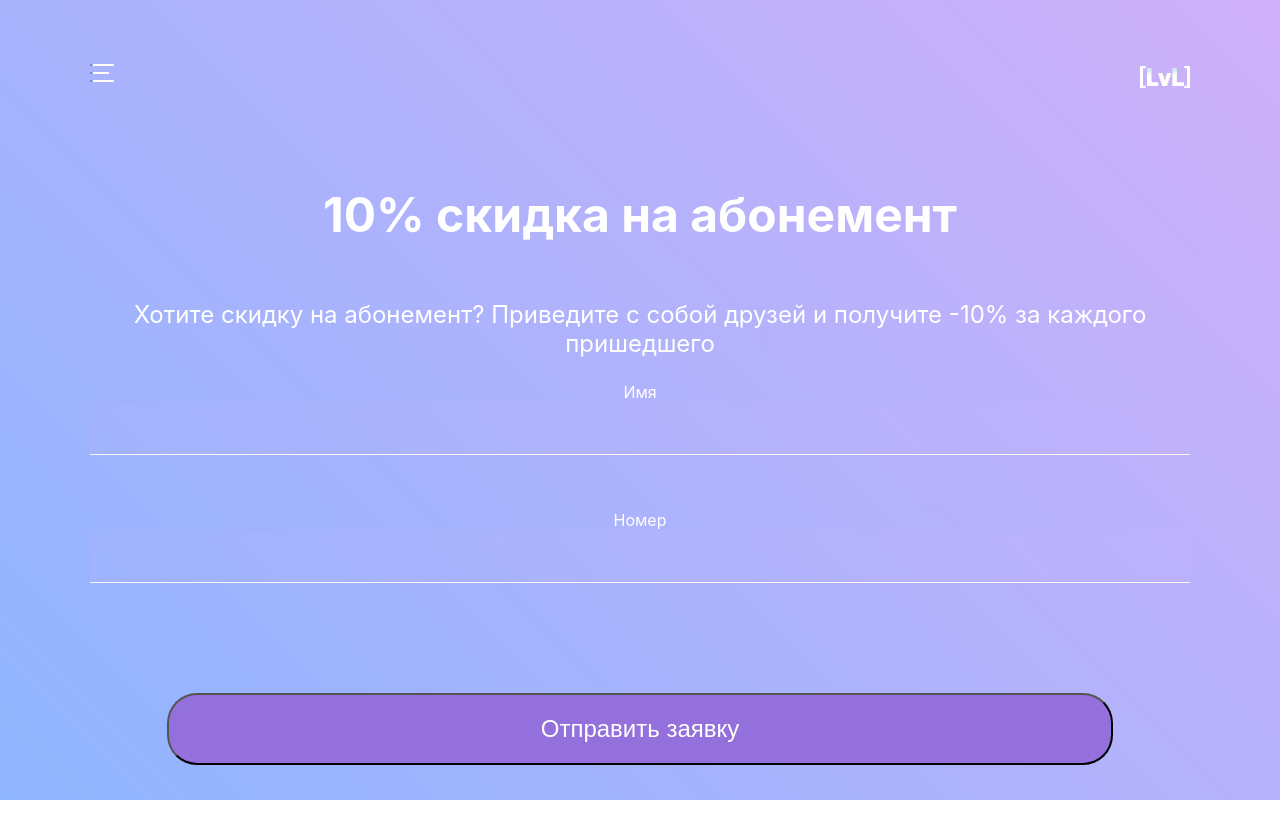
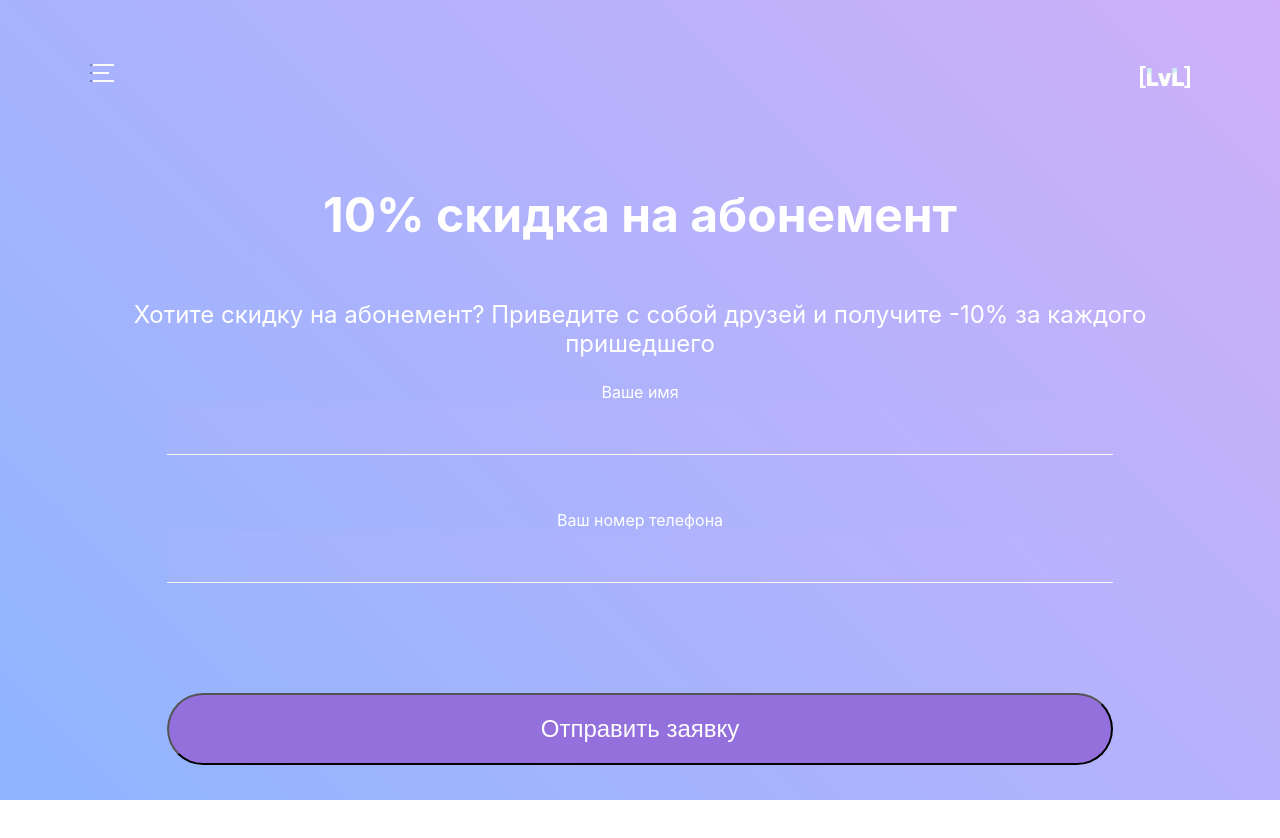
Before and after one commit to Nickdem/sport-center-level, a React (Create React App) app: page /triallesson in a window 1280 px wide. Shown: the top 838 px of the page. Built offline with nearby package versions, Linux system fonts and the light colour scheme.

Commit message:
Форма и некоторая логика

```diff
--- /dev/null
+++ b/src/components/Elements/Input/Input.js
@@ -0,0 +1,37 @@
+import React from 'react'
+import classes from './Input.module.css'
+
+function isInvalid({valid, touched, shouldValidate}) {
+  return !valid && shouldValidate && touched
+}
+
+const Input = props => {
+  const cls = [classes.Input]
+  const htmlFor = `${props.type}-${Math.random()}`
+
+  if (isInvalid(props)) {
+    cls.push(classes.invalid)
+  }
+
+
+  return (
+    <div className={cls.join(' ')}>
+      <label htmlFor={htmlFor}>{props.label}</label>
+      <input
+        type={props.type}
+        id={htmlFor}
+        value={props.value}
+        onChange={props.onChange}
+      />
+
+      {
+        isInvalid(props)
+        ? <span>{props.errorMessage || 'Введите верное значение'}</span>
+        : null
+      }
+
+    </div>
+  )
+}
+
+export default Input
--- /dev/null
+++ b/src/components/Elements/Input/Input.module.css
@@ -0,0 +1,32 @@
+.Input {
+  display: flex;
+  flex-direction: column;
+}
+
+.Input input {
+  outline: none;
+  border: none;
+  background: rgba(207,176,249,.1);
+  border-bottom: 1px solid #fbf5f4;
+  margin: 0 7% 5%;
+  color: #ffffff;
+  height: 40px;
+}
+
+.Input.invalid label {
+  color: #f01f30;
+}
+
+@media (min-width: 768px) {
+  .Input input {
+    font-size: 24px;
+    height: 50px;
+  }
+}
+
+@media (min-width: 1440px) {
+  .Input input {
+    width: 40%;
+    margin: 0 auto 3%;
+  }
+}
--- a/src/containers/Trend/Trend.js
+++ b/src/containers/Trend/Trend.js
@@ -16,7 +16,6 @@ class Trend extends Component {
       {textName: 'Спортивные игры', textPar: 'Самостоятельные виды спорта, связанные с игровым противоборством команд или отдельных спортсменов, и проводящиеся по определенным правилам. Сюда включены: футбол, хоккей, волейбол и т. д.'}
     ]
   }
-
 
   onClickMoveHandler = indx => {
     if (this.endOfLenght()) {
--- a/src/containers/TrialLesson/TrialLesson.js
+++ b/src/containers/TrialLesson/TrialLesson.js
@@ -1,18 +1,77 @@
 import React, {Component} from 'react'
 import classes from './TrialLesson.module.css'
+import Button from '../../components/Elements/Button/Button'
+import Input from '../../components/Elements/Input/Input'
 
 class TrialLesson extends Component {
+  state = {
+    isFormValid: false,
+    formControls: {
+      name: {
+        value: '',
+        type: 'text',
+        label: 'Ваше имя',
+        errorMessage: 'Введите правильно имя',
+        valid: false,
+        touched: false,
+        validation: {
+          required: true,
+        }
+      },
+      tel: {
+        value: '',
+        type: 'text',
+        label: 'Ваш номер телефона',
+        errorMessage: 'Введите корректный номер телефона',
+        valid: false,
+        touched: false,
+        validation: {
+          required: true,
+          minLength: 11
+        }
+      }
+    }
+  }
+
+  sendingHandler = () => {
+
+  }
+
+  submitHandler = event => {
+    event.preventDefault()
+  }
+
+  onChangeHandler = (event, controlName) => {
+    console.log(`${controlName}: `, event.target.value)
+  }
+
+  renderInputs() {
+    return Object.keys(this.state.formControls).map((controlName, index) => {
+      const control = this.state.formControls[controlName]
+      return (
+        <Input
+          key={controlName + index}
+          type={control.type}
+          value={control.value}
+          valid={control.valid}
+          touched={control.touched}
+          label={control.label}
+          shouldValidate={!!control.validation}
+          errorMessage={control.errorMessage}
+          onChange={event => this.onChangeHandler(event, controlName)}
+        />
+      )
+    })
+  }
+
   render() {
     return (
       <div className={classes.TrialLesson}>
         <h1>10% скидка на абонемент</h1>
         <p>Хотите скидку на абонемент? Приведите с собой друзей и получите -10% за каждого пришедшего</p>
-        <form>
-          <label>Имя</label>
-          <input type='text' />
-          <label>Номер</label>
-          <input type='text' />
-          <button>Отправить заявку</button>
+        <form onSubmit={this.submitHandler}>
+          {this.renderInputs()}
+          <Button onClick={this.sendingHandler}>Отправить заявку</Button>
         </form>
       </div>
     )
--- a/src/containers/TrialLesson/TrialLesson.module.css
+++ b/src/containers/TrialLesson/TrialLesson.module.css
@@ -9,7 +9,7 @@
 }
 
 .TrialLesson h1 {
-  font-size: 48px;
+  font-size: 24px;
 }
 
 .TrialLesson form {
@@ -18,35 +18,16 @@
 
 }
 
-.TrialLesson input {
-  outline: none;
-  border: none;
-  background: rgba(207,176,249,.1);
-  border-bottom: 1px solid #fbf5f4;
-  margin-bottom: 5%;
-  color: #ffffff;
-  height: 40px;
-}
-
 .TrialLesson button {
   margin: 5% 7%;
-  color: #ffffff;
-  padding: 20px;
-  background: #9370db;
-  border-radius: 30px;
 }
 
 @media (min-width: 768px) {
-  .TrialLesson p {
-    font-size: 24px;
+  .TrialLesson h1 {
+    font-size: 48px;
   }
 
-  .TrialLesson input {
-    font-size: 24px;
-    height: 50px;
-  }
-
-  .TrialLesson button {
+  .TrialLesson p {
     font-size: 24px;
   }
 }
@@ -56,9 +37,4 @@
     width: 40%;
     margin: 0 auto;
   }
-
-  .TrialLesson input {
-    width: 40%;
-    margin: 0 auto 3%;
-  }
 }
```
